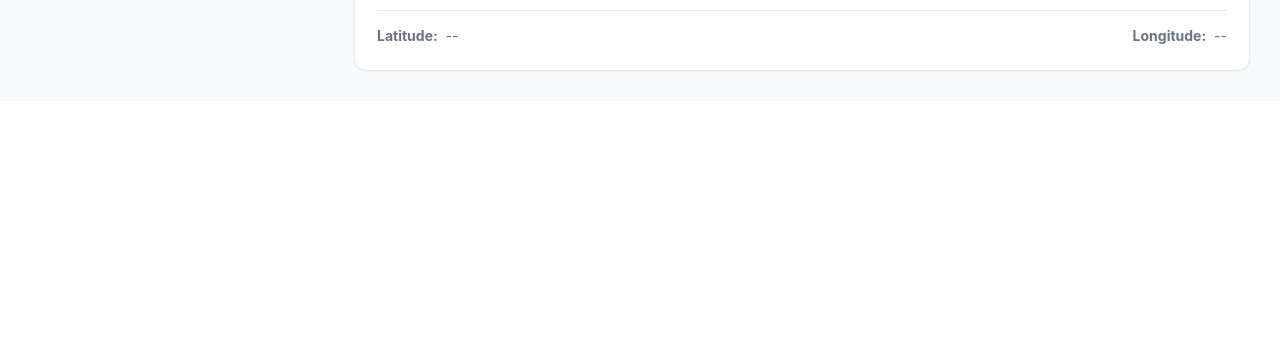
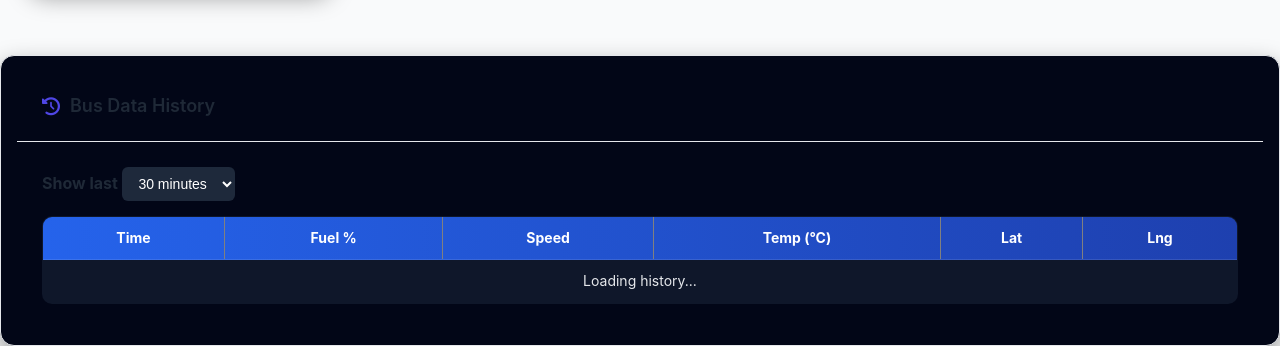
Before and after one commit to DY16-Yadav/Smartbus_monitiringsystem, a Django app: page /dashboard/ in a window 1280 px wide. Shown: the part 765-1111 px from the top of the page. Before the commit the page ends 837 px from the top, so only its background shows below. Run offline with Django 5.2, Linux system fonts and the light colour scheme; a user stored in the database is signed in; data comes from the database, SQL or seed files in the repository; both versions use the stored data as it was after the commit; some libraries are stand-ins or nearby versions.

Commit message:
Updated dashboard with history and admin panel

```diff
--- a/bus_app/static/accounts/css/style.css
+++ b/bus_app/static/accounts/css/style.css
@@ -1540,3 +1540,101 @@
     background: #f8d7da;
     color: #721c24;
 }
+/* ================= DASHBOARD HISTORY SECTION ================= */
+
+.history-table {
+    width: 100%;
+    border-collapse: collapse;
+    background: #0f172a;
+    color: #e5e7eb;
+    font-size: 14px;
+    border-radius: 10px;
+    overflow: hidden;
+}
+
+.history-table thead {
+    background: linear-gradient(90deg, #2563eb, #1e40af);
+    color: #ffffff;
+}
+
+.history-table th,
+.history-table td {
+    padding: 10px 12px;
+    text-align: center;
+    border-bottom: 1px solid rgba(255, 255, 255, 0.1);
+}
+
+.history-table tbody tr:hover {
+    background: rgba(59, 130, 246, 0.15);
+    transition: 0.3s;
+}
+
+.history-table tbody tr:last-child td {
+    border-bottom: none;
+}
+
+/* ================= HISTORY DROPDOWN ================= */
+
+#minutesSelect {
+    padding: 8px 12px;
+    border-radius: 6px;
+    border: none;
+    background: #1e293b;
+    color: #ffffff;
+    font-size: 14px;
+    outline: none;
+    cursor: pointer;
+}
+
+#minutesSelect option {
+    background: #0f172a;
+    color: #ffffff;
+}
+
+/* ================= ADMIN BUTTON ================= */
+
+.back-home-btn {
+    display: inline-flex;
+    align-items: center;
+    gap: 6px;
+    padding: 8px 14px;
+    background: linear-gradient(90deg, #22c55e, #16a34a);
+    color: #ffffff;
+    text-decoration: none;
+    border-radius: 8px;
+    font-size: 14px;
+    font-weight: 500;
+    transition: all 0.3s ease;
+}
+
+.back-home-btn:hover {
+    transform: translateY(-2px);
+    box-shadow: 0 6px 18px rgba(34, 197, 94, 0.4);
+}
+
+/* ================= HISTORY CARD SPACING ================= */
+
+.dashboard-card {
+    background: #020617;
+    border-radius: 14px;
+    padding: 16px;
+    box-shadow: 0 10px 25px rgba(0, 0, 0, 0.4);
+}
+
+/* ================= MOBILE RESPONSIVE ================= */
+
+@media (max-width: 768px) {
+    .history-table {
+        font-size: 12px;
+    }
+
+    .history-table th,
+    .history-table td {
+        padding: 8px;
+    }
+
+    #minutesSelect {
+        width: 100%;
+        margin-top: 8px;
+    }
+}
--- a/bus_app/templates/accounts/dashboard.html
+++ b/bus_app/templates/accounts/dashboard.html
@@ -1,32 +1,43 @@
 {% load static %}
 <!DOCTYPE html>
 <html lang="en">
-
 <head>
     <meta charset="UTF-8">
+    <title>Dashboard - JIT BusTrack</title>
     <meta name="viewport" content="width=device-width, initial-scale=1.0">
-    <title>Dashboard - JIT BusTrack</title>
 
+    <!-- CSS -->
     <link rel="stylesheet" href="{% static 'accounts/css/style.css' %}">
-    <link rel="stylesheet" href="https://cdn.jsdelivr.net/npm/@fortawesome/fontawesome-free@6.4.0/css/all.min.css">
-    <link rel="stylesheet" href="https://unpkg.com/leaflet@1.9.4/dist/leaflet.css">
+    <link rel="stylesheet"
+          href="https://cdn.jsdelivr.net/npm/@fortawesome/fontawesome-free@6.4.0/css/all.min.css">
+
+    <!-- Leaflet -->
+    <link rel="stylesheet"
+          href="https://unpkg.com/leaflet@1.9.4/dist/leaflet.css">
     <script src="https://unpkg.com/leaflet@1.9.4/dist/leaflet.js"></script>
 </head>
 
 <body class="dashboard-body">
 
 <main class="dashboard-main">
+
+    <!-- TOP BAR -->
     <header class="topbar">
         <h1 class="page-title">Dashboard</h1>
         <a href="{% url 'home' %}" class="back-home-btn">
             <i class="fas fa-arrow-left"></i> Back to Home
         </a>
+        <a href="/admin/" target="_blank" class="back-home-btn">
+           <i class="fas fa-user-shield"></i> Admin Panel
+        </a>
+
     </header>
 
+    <!-- DASHBOARD CONTENT -->
+    <div class="dashboard-content">
+        <div class="simple-grid">
 
-        <div class="dashboard-content">
-
-            <div class="simple-grid">
+            <!-- LEFT PANEL -->
             <div class="left-panel">
 
                 <div class="dashboard-card">
@@ -58,115 +69,101 @@
 
             </div>
 
-
+            <!-- RIGHT PANEL -->
             <div class="right-panel">
                 <div class="dashboard-card">
                     <div class="card-header">
                         <h3><i class="fas fa-map-marker-alt"></i> Live GPS Location</h3>
                     </div>
+
                     <div class="card-body">
-                            <div id="map" class="map-container"></div>
+                        <div id="map" class="map-container" style="height:300px;"></div>
 
                         <div class="map-info">
-                                <div class="map-info-item">
-                                    <strong>Latitude:</strong> <span id="lat">--</span>
-                                </div>
-                                <div class="map-info-item">
-                                    <strong>Longitude:</strong> <span id="lng">--</span>
-                                </div>
+                            <div><strong>Latitude:</strong> <span id="lat">--</span></div>
+                            <div><strong>Longitude:</strong> <span id="lng">--</span></div>
                         </div>
                     </div>
                 </div>
             </div>
 
         </div>
-
     </div>
 
 </main>
+<!-- ================= HISTORY SECTION ================= -->
 
-    {% comment %} INLINE LEAFLET JS (ONLY THIS JS) {% endcomment %}
-    {% comment %}
-    <script>
+<div class="dashboard-card" style="margin-top:20px;">
+    <div class="card-header">
+        <h3><i class="fas fa-history"></i> Bus Data History</h3>
+    </div>
 
-        var lat = 22.7196;
-        var lng = 75.8577;
+    <div class="card-body">
+
+        <!-- Time Filter -->
+        <div style="margin-bottom:15px;">
+            <label><strong>Show last</strong></label>
+            <select id="minutesSelect" onchange="fetchTimelyHistory()">
+                <option value="30">30 minutes</option>
+                <option value="60">1 hour</option>
+                <option value="120">2 hours</option>
+            </select>
+        </div>
+
+        <!-- History Table -->
+        <div style="overflow-x:auto;">
+            <table class="history-table" border="1" width="100%" cellpadding="8">
+                <thead>
+                    <tr>
+                        <th>Time</th>
+                        <th>Fuel %</th>
+                        <th>Speed</th>
+                        <th>Temp (°C)</th>
+                        <th>Lat</th>
+                        <th>Lng</th>
+                    </tr>
+                </thead>
+                <tbody id="historyBody">
+                    <tr>
+                        <td colspan="6" align="center">Loading history...</td>
+                    </tr>
+                </tbody>
+            </table>
+        </div>
+
+    </div>
+</div>
 
 
-        var map = L.map('map').setView([lat, lng], 13);
+<!-- ================= DYNAMIC JS ================= -->
+
+<script>
+    // Default map position (before DB data loads)
+    let defaultLat = 22.7196;
+    let defaultLng = 75.8577;
+
+    const map = L.map('map').setView([defaultLat, defaultLng], 13);
 
     L.tileLayer('https://{s}.tile.openstreetmap.org/{z}/{x}/{y}.png', {
         attribution: '© OpenStreetMap'
     }).addTo(map);
 
+    const marker = L.marker([defaultLat, defaultLng]).addTo(map);
 
-        var marker = L.marker([lat, lng]).addTo(map);
-
-        document.getElementById("lat").innerText = lat;
-        document.getElementById("lng").innerText = lng;
-        document.getElementById("fuel").innerText = 72;
-        document.getElementById("speed").innerText = 48;
-        document.getElementById("temp").innerText = 34;
-    </script> {% endcomment %}
-
-
-
-    <script>
-
-        var lat = 22.7196;
-        var lng = 75.8577;
-        var map = L.map('map').setView([lat, lng], 13);
-
-
-        L.tileLayer('https://{s}.tile.openstreetmap.org/{z}/{x}/{y}.png', {
-            attribution: '© OpenStreetMap'
-        }).addTo(map);
-
-
-        //L.marker([lat, lng]).addTo(map);
-        var marker = L.marker([lat, lng]).addTo(map);
-    </script>
-
-    <script src="https://cdn.jsdelivr.net/npm/sweetalert2@11"></script>
-
-</body>
-
-</html>
-{% if messages %}
-{% for message in messages %}
-{% if 'success' in message.tags %}
-<script>
-    Swal.fire({
-        icon: 'success',
-        title: 'Registration Successful 🎉',
-        text: '{{ message }}',
-        timer: 3000,
-        showConfirmButton: false
-    });
-</script>
-{% endif %}
-
-{% if 'error' in message.tags %}
-<script>
-    Swal.fire({
-        icon: 'error',
-        title: 'Error',
-        text: '{{ message }}'
-    });
-</script>
-{% endif %}
-{% endfor %}
-{% endif %}
-<script>
+    // Fetch latest DB data
     async function fetchBusData() {
         try {
             const response = await fetch("/api/get/");
             const data = await response.json();
 
-            if (data.latitude) {
+            if (data.error) {
+                console.warn("No data in DB yet");
+                return;
+            }
 
+            // Update UI from DATABASE
             document.getElementById("fuel").innerText =
-                    data.fuel_level ? data.fuel_level.toFixed(1) : "--";
+                data.fuel_percent !== null ? data.fuel_percent : "--";
 
             document.getElementById("speed").innerText =
                 data.speed ?? "--";
@@ -180,17 +177,77 @@
             document.getElementById("lng").innerText =
                 data.longitude.toFixed(5);
 
-
+            // Update map position
             map.setView([data.latitude, data.longitude], 15);
             marker.setLatLng([data.latitude, data.longitude]);
-            }
 
         } catch (error) {
-            console.error("Error fetching bus data:", error);
+            console.error("Error fetching DB data:", error);
         }
     }
 
+    // Load once + auto refresh
+    fetchBusData();
+    setInterval(fetchBusData, 5000);
+</script>
+<script>
+    // Load last 2 hours history by default
+    async function fetchLatestHistory() {
+        try {
+            const res = await fetch("/history_latest/");
+            const data = await res.json();
 
-    setInterval(fetchBusData, 5000);
-    fetchBusData();
+            renderHistory(data.history || []);
+        } catch (err) {
+            console.error("History latest error:", err);
+        }
+    }
+
+    // Load history based on selected minutes
+    async function fetchTimelyHistory() {
+        const minutes = document.getElementById("minutesSelect").value;
+
+        try {
+            const res = await fetch(`/history_timely/?minutes=${minutes}`);
+            const data = await res.json();
+
+            renderHistory(data.history || []);
+        } catch (err) {
+            console.error("History timely error:", err);
+        }
+    }
+
+    // Render table rows
+    function renderHistory(records) {
+        const body = document.getElementById("historyBody");
+        body.innerHTML = "";
+
+        if (records.length === 0) {
+            body.innerHTML = `<tr>
+                <td colspan="6" align="center">No history data</td>
+            </tr>`;
+            return;
+        }
+
+        records.forEach(r => {
+            const row = `
+                <tr>
+                    <td>${new Date(r.timestamp).toLocaleString()}</td>
+                    <td>${r.fuel_percent ?? "--"}</td>
+                    <td>${r.speed ?? "--"}</td>
+                    <td>${r.temperature ?? "--"}</td>
+                    <td>${r.latitude.toFixed(4)}</td>
+                    <td>${r.longitude.toFixed(4)}</td>
+                </tr>
+            `;
+            body.innerHTML += row;
+        });
+    }
+
+    // Load history on page load
+    fetchLatestHistory();
 </script>
+
+
+</body>
+</html>
--- a/smart_bus_monitoring/settings.py
+++ b/smart_bus_monitoring/settings.py
@@ -111,7 +111,7 @@
 
 LANGUAGE_CODE = 'en-us'
 
-TIME_ZONE = 'UTC'
+TIME_ZONE = 'Asia/Kolkata'
 
 USE_I18N = True
 
```
Also changed, not shown: bus_app/templates/accounts/dashboard1.html (added, +196 -0 lines), bus_app/urls.py (line endings or trailing spaces), db.sqlite3. Lines whose indentation alone changed are shown as unchanged.
